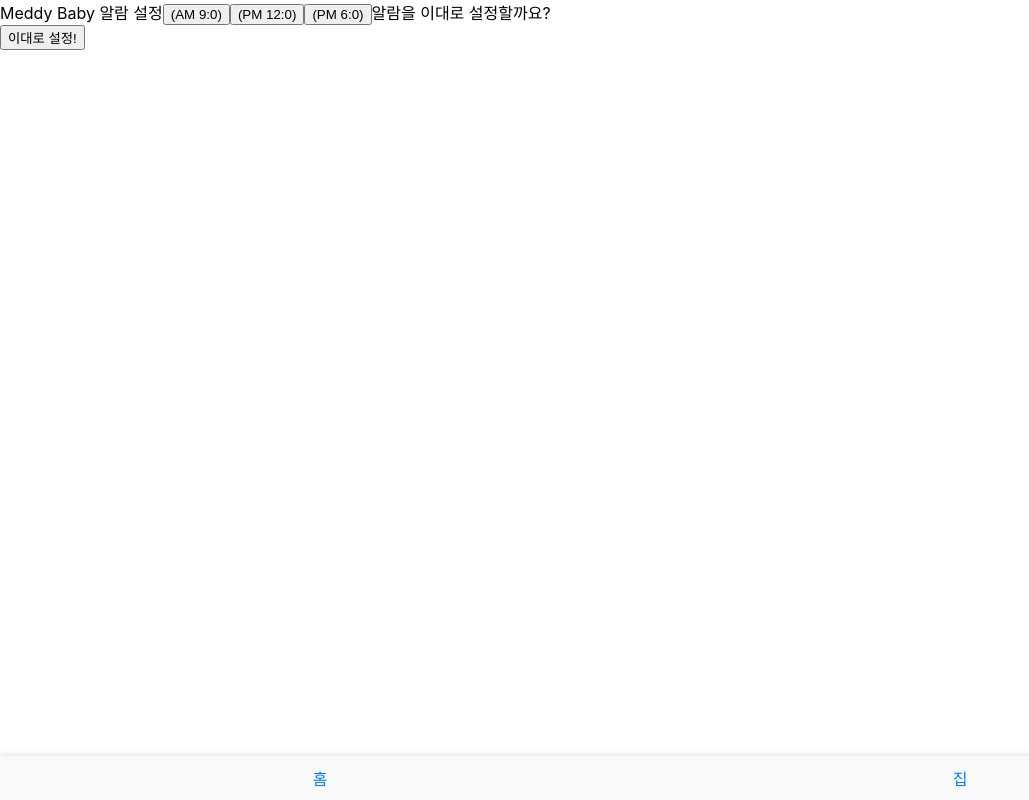
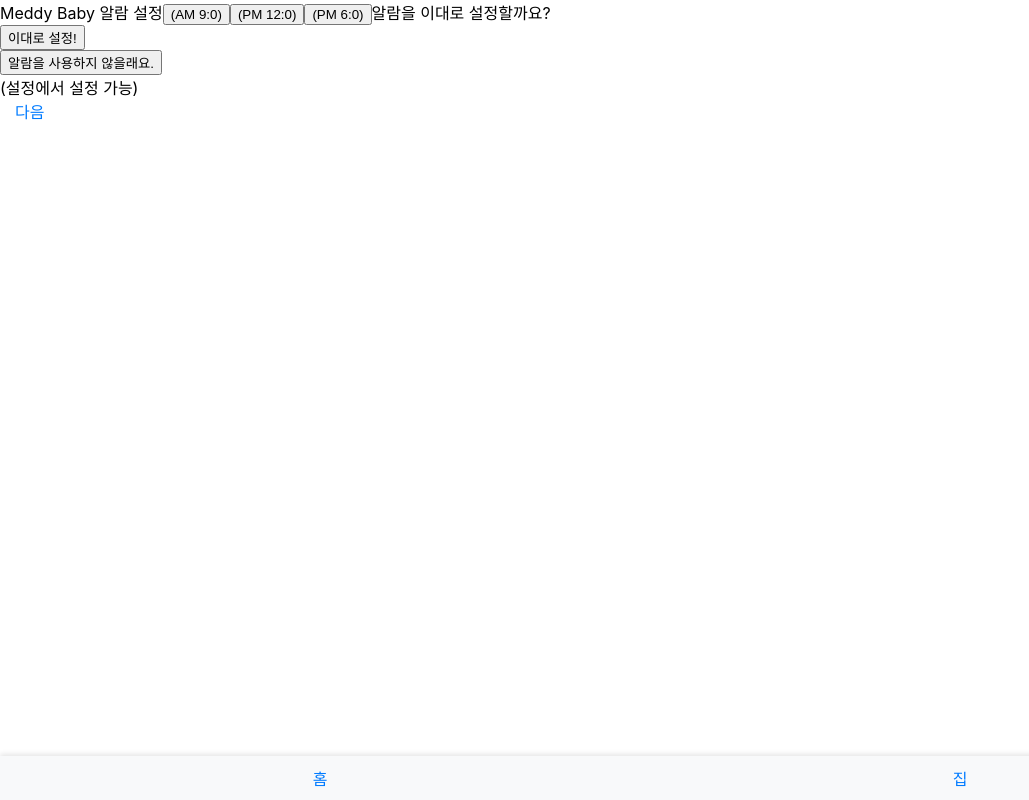
Before and after one commit to luminous037/OSS_project, a React (Create React App) app in the folder client/: page /InfoPage_1/InfoPage_2/InfoPage_3 in a window 1280 px wide. Shown: the whole page, without its empty margins (0-1029 px from the left). Built offline with nearby package versions, Linux system fonts and the light colour scheme.

Commit message:
[FEAT] infoPage_3 알람설정 버튼 및 링크 제작

```diff
--- a/client/src/components/InfoPage_2.js
+++ b/client/src/components/InfoPage_2.js
@@ -1,6 +1,5 @@
 import React, { useState } from 'react';
 import { Link } from 'react-router-dom';
-import Start from './Start';
 
 function InfoPage_2() {
     // 첫 번째 체크박스의 상태를 관리하는 useState 훅 사용
--- a/client/src/components/InfoPage_3.js
+++ b/client/src/components/InfoPage_3.js
@@ -1,4 +1,6 @@
 import React, { useState } from 'react';
+import { Link } from 'react-router-dom';
+
 
 function InfoPage_3() {
   // 각 버튼에 대한 모달 상태를 관리하는 useState 훅
@@ -100,6 +102,10 @@ function InfoPage_3() {
     alert("알람이 설정되었습니다.");
   };
 
+  const cancleAlarm = () => {
+    alert("알람을 사용하지 않습니다.");
+  };
+
   return (
     <div>
         Meddy Baby
@@ -176,8 +182,15 @@ function InfoPage_3() {
       <button onClick={setAlarm}>이대로 설정!</button>
     </div>
 
+    <div>
+      <button onClick={cancleAlarm}>알람을 사용하지 않을래요.</button>
+    </div>
 
+    (설정에서 설정 가능)
 
+    <div className="navigator">
+       <Link to="./Main" className="nav-item">다음</Link>
+      </div>
 
     </div>
   );
```
Also changed, not shown: client/src/index.js (line endings or trailing spaces).
